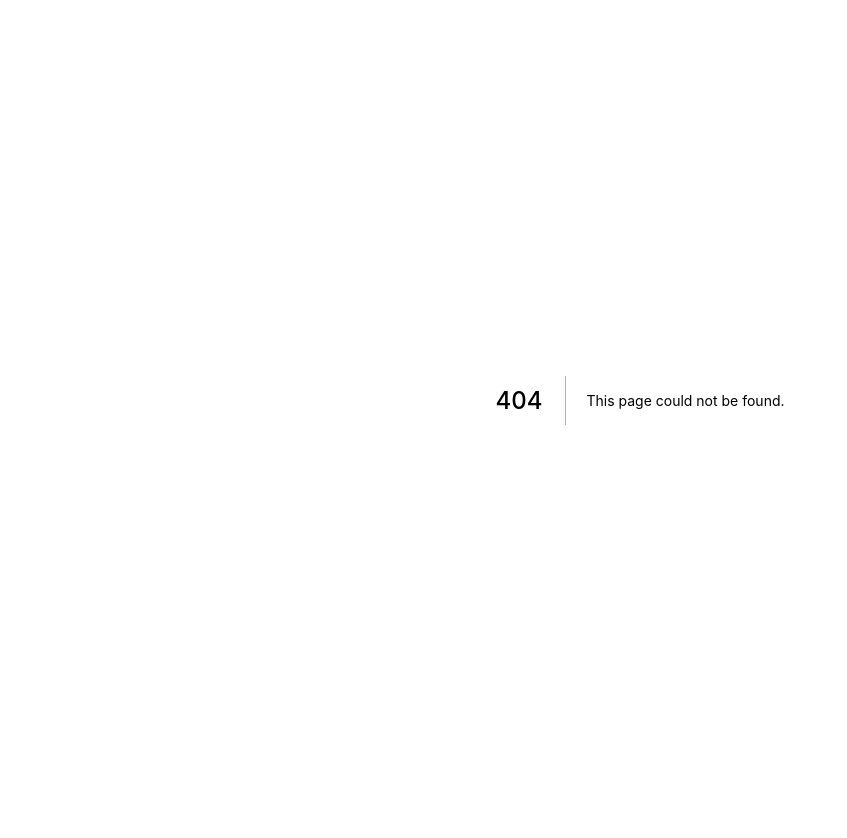
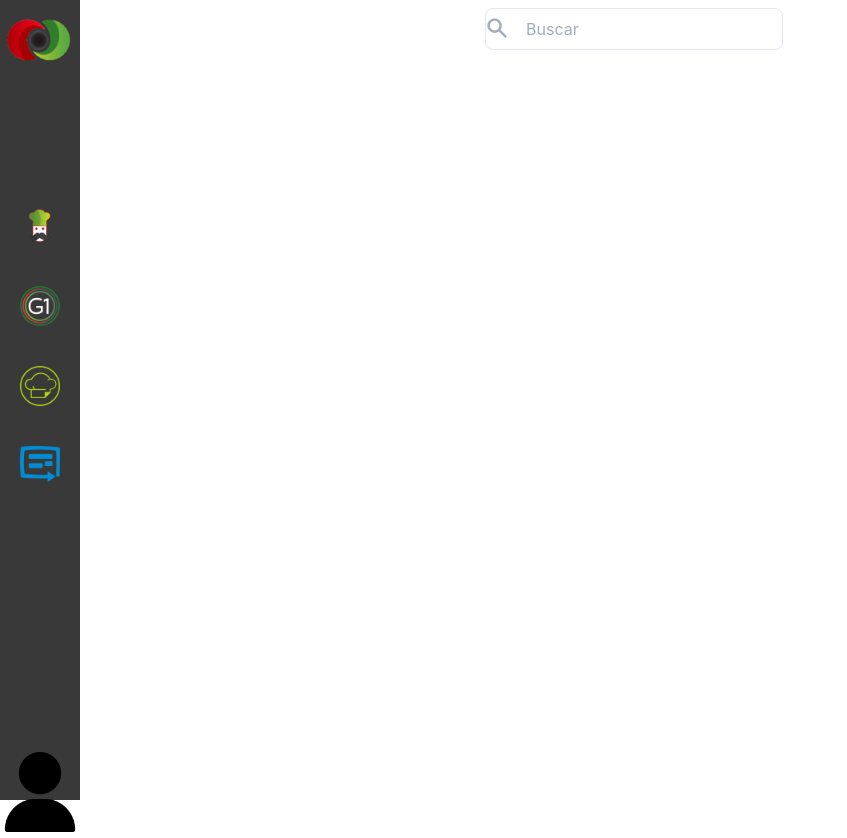
Before and after one commit to pabloVieyra/nucleo-wiki, a Next.js app: page /DashboardP in a window 1280 px wide. Before the commit this address had no page. Shown: the whole page, without its empty margins (0-847 px from the left). Before the commit the page ends 800 px from the top, so only its background shows below. Built offline with nearby package versions, Linux system fonts and the light colour scheme.

Commit message:
Page DashboardP

```diff
--- /dev/null
+++ b/pages/DashboardP.js
@@ -0,0 +1,12 @@
+import React from "react";
+import Dashboard from "../components/Dashboard/Dashboard";
+
+const DashboardP = () => {
+  return (
+    <div>
+      <Dashboard></Dashboard>
+    </div>
+  );
+};
+
+export default DashboardP;
```
